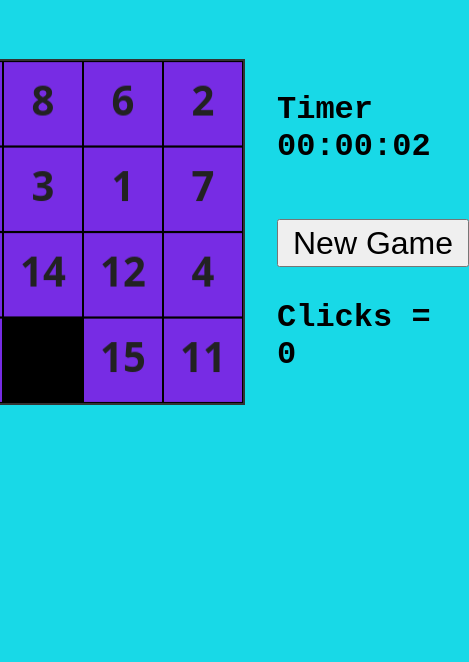
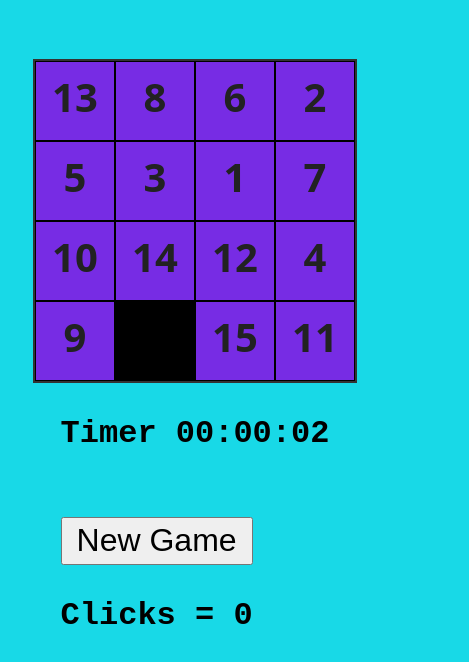
Before and after one commit to fedorovichpavel/rss, a plain HTML site: page gem-puzzle/index.html in a window 390 px wide. Both pictures are taken after a click on the button "New Game". Shown: the whole page, 469 px wide, since content can reach past the window. Drawn offline with Linux system fonts and the light colour scheme.

Commit message:
fix: clicks and adaptive

```diff
--- a/gem-puzzle/script.js
+++ b/gem-puzzle/script.js
@@ -156,8 +156,6 @@ window.onload = function() {
     var context = canvas.getContext("2d");
     context.fillRect(0, 0, canvas.width, canvas.height);
 
-    var game;
-    game = localStorage.getItem('game');
     let hour = 0;
     let min = 0;
     let sec = -1;
@@ -166,7 +164,8 @@ window.onload = function() {
         game.mix(300);
         context.fillRect(0, 0, canvas.width, canvas.height);
         game.draw(context, cellSize);
-        howClicks.innerText = 'Clicks = 0';
+        howClicks.innerText = 'Clicks = ' +
+            game.getClicks();
         hour = 0;
         min = 0;
         sec = -1;
@@ -204,8 +203,8 @@ window.onload = function() {
         var x = (e.pageX - canvas.offsetLeft) / cellSize | 0;
         var y = (e.pageY - canvas.offsetTop) / cellSize | 0;
         console.log(e.pageY, canvas.offsetTop);
-        howClicks.innerText = 'Clicks = ' +
-            game.getClicks();
+
+
         event(x, y);
         audio.play();
     };
@@ -219,6 +218,8 @@ window.onload = function() {
 
     function event(x, y) {
         game.move(x, y);
+        howClicks.innerText = 'Clicks = ' +
+            game.getClicks();
         context.fillRect(0, 0, canvas.width, canvas.height);
         game.draw();
         if (game.victory()) {
--- a/gem-puzzle/style.scss
+++ b/gem-puzzle/style.scss
@@ -4,6 +4,12 @@ body {
     padding-top: 13%;
     background-color: #18d9e7;
     transition: 1s ease-in-out;
+}
+
+@media (max-width:620px) {
+    body {
+        flex-direction: column;
+    }
 }
 
 body>div {
@@ -30,4 +36,7 @@ button {
 
 canvas {
     border: 2px solid #333;
+    width: 320px;
+    height: 320px;
+    align-self: center;
 }
```
Also changed, not shown: gem-puzzle/style.css, 1 other file.
